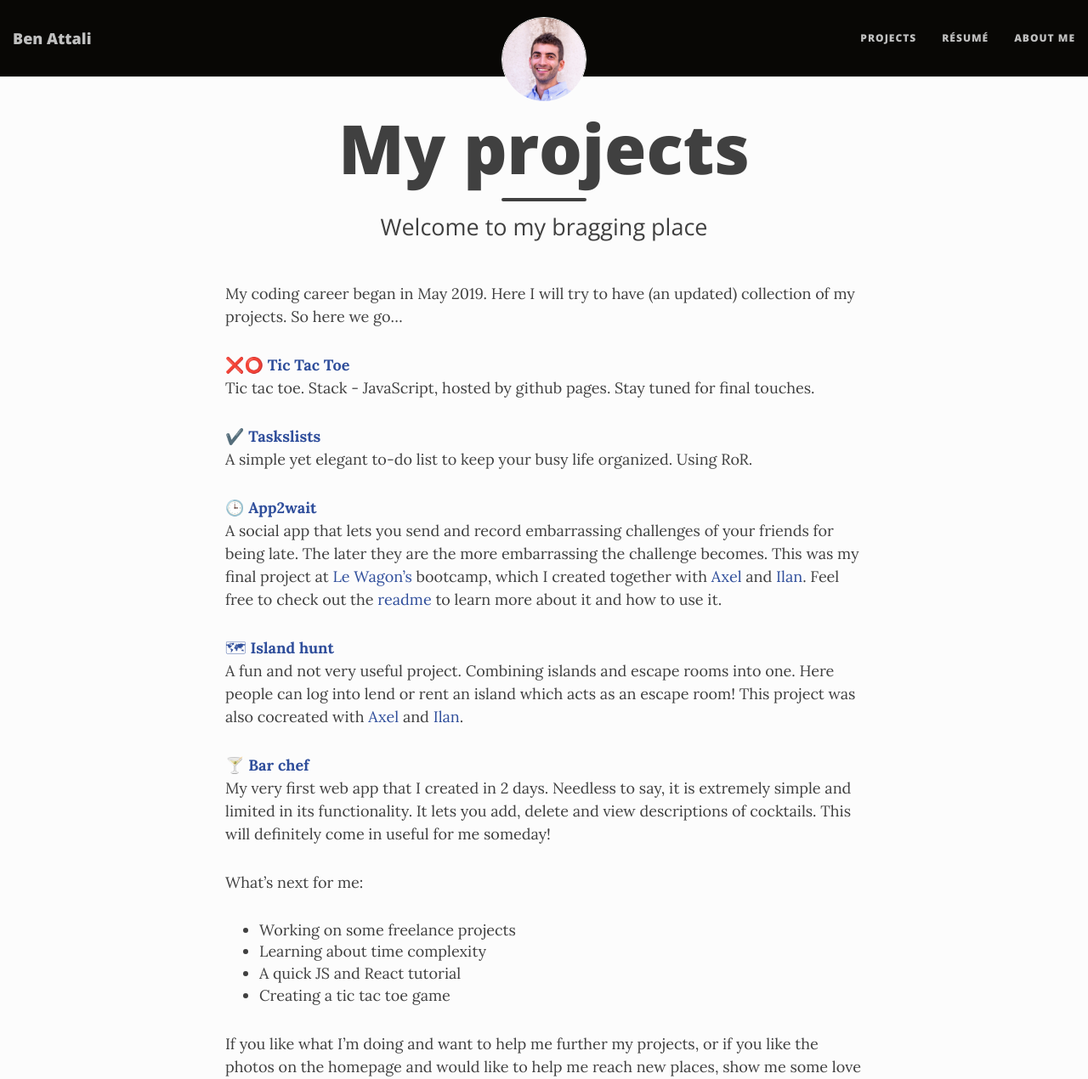
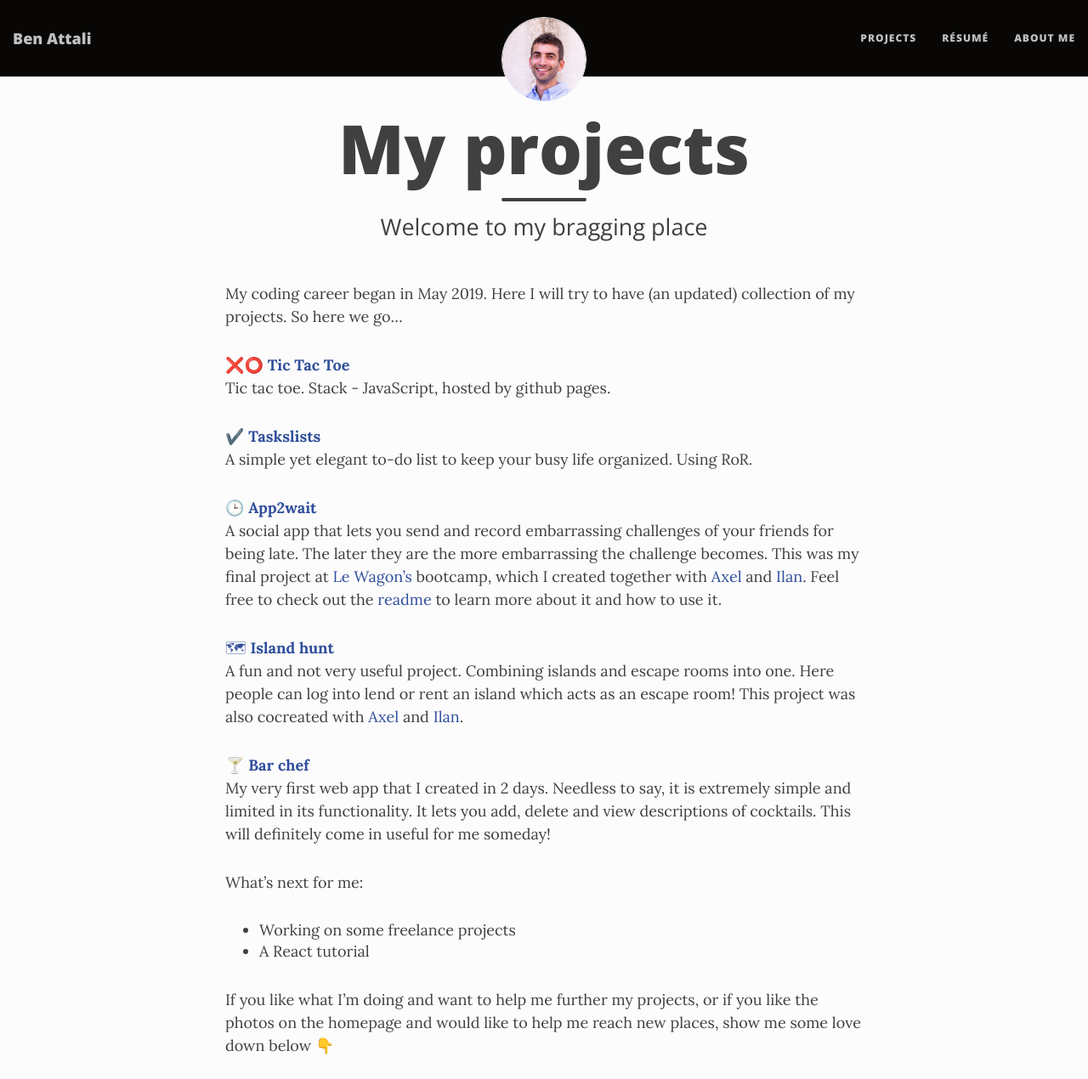
Before and after one commit to benattali/benattali.github.io, a Jekyll site: the page built from projects.md, in a window 1280 px wide and 1400 px high, cut to the strip 0-1270 px from the top of the window. Shown: the whole strip at 85% size. Built offline with Jekyll 4.4.1, drawn with Linux system fonts in a browser that asks for light colours; nearby versions of some CDN libraries.

Commit message:
Update projects.md

```diff
--- a/projects.md
+++ b/projects.md
@@ -8,7 +8,7 @@ comments: true
 My coding career began in May 2019. Here I will try to have (an updated) collection of my projects. So here we go...
 
 <a href="https://benattali.com/tic-tac-toe/" target="_blank">❌⭕ <strong>Tic Tac Toe</strong></a>
-  Tic tac toe. Stack - JavaScript, hosted by github pages. Stay tuned for final touches.
+  Tic tac toe. Stack - JavaScript, hosted by github pages.
 
 <a href="http://taskslists.com" target="_blank">✔️ <strong>Taskslists</strong></a>
   A simple yet elegant to-do list to keep your busy life organized.
@@ -25,9 +25,7 @@ My coding career began in May 2019. Here I will try to have (an updated) collect
 
 What's next for me:
 * Working on some freelance projects
-* Learning about time complexity
-* A quick JS and React tutorial
-* Creating a tic tac toe game
+* A React tutorial
 
 If you like what I'm doing and want to help me further my projects, or if you like the photos on the homepage and would like to help me reach new places, show me some love down below 👇
 
```
